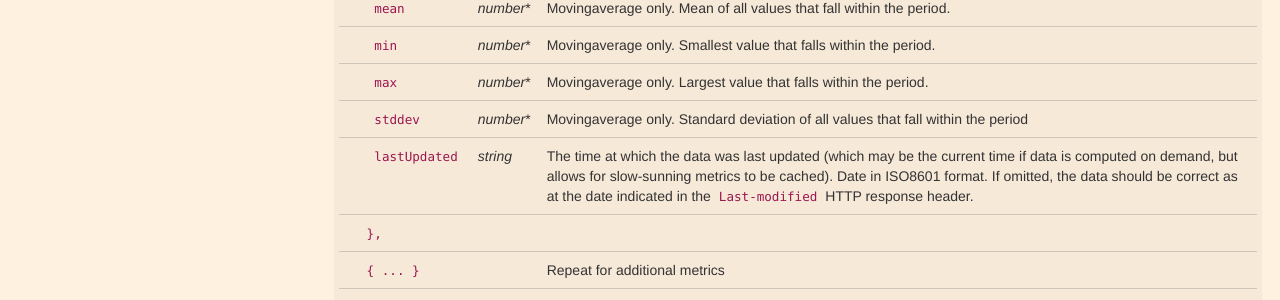
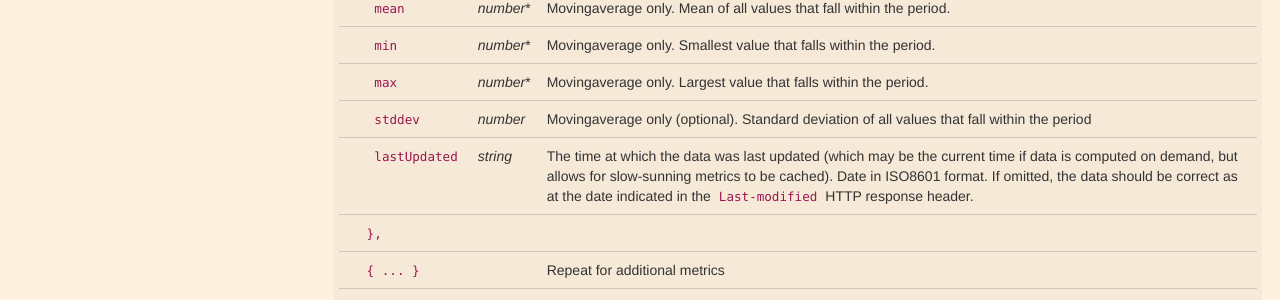
Before and after one commit to Financial-Times/ft-origami, a Jekyll site: the page built from docs/syntax/metrics.md, in a window 1280 px wide. Shown: the part 1019-1319 px from the top of the page. Built offline with Jekyll 4.4.1, drawn with Linux system fonts in a browser that asks for light colours.

Commit message:
Make stddev optional, closes #115

```diff
--- a/docs/syntax/metrics.md
+++ b/docs/syntax/metrics.md
@@ -81,8 +81,8 @@ All Origami web services are required to expose multiple `/__metrics` endpoints
 	<td>Movingaverage only.  Largest value that falls within the period.</td>
 </tr><tr>
 	<td>&nbsp;&nbsp;&nbsp;&nbsp;&nbsp;&nbsp;<code>stddev</code></td>
-	<td><em>number</em>*</td>
-	<td>Movingaverage only.  Standard deviation of all values that fall within the period</td>
+	<td><em>number</em></td>
+	<td>Movingaverage only (optional).  Standard deviation of all values that fall within the period</td>
 </tr><tr>
 	<td>&nbsp;&nbsp;&nbsp;&nbsp;&nbsp;&nbsp;<code>lastUpdated</code></td>
 	<td><em>string</em></td>
```
